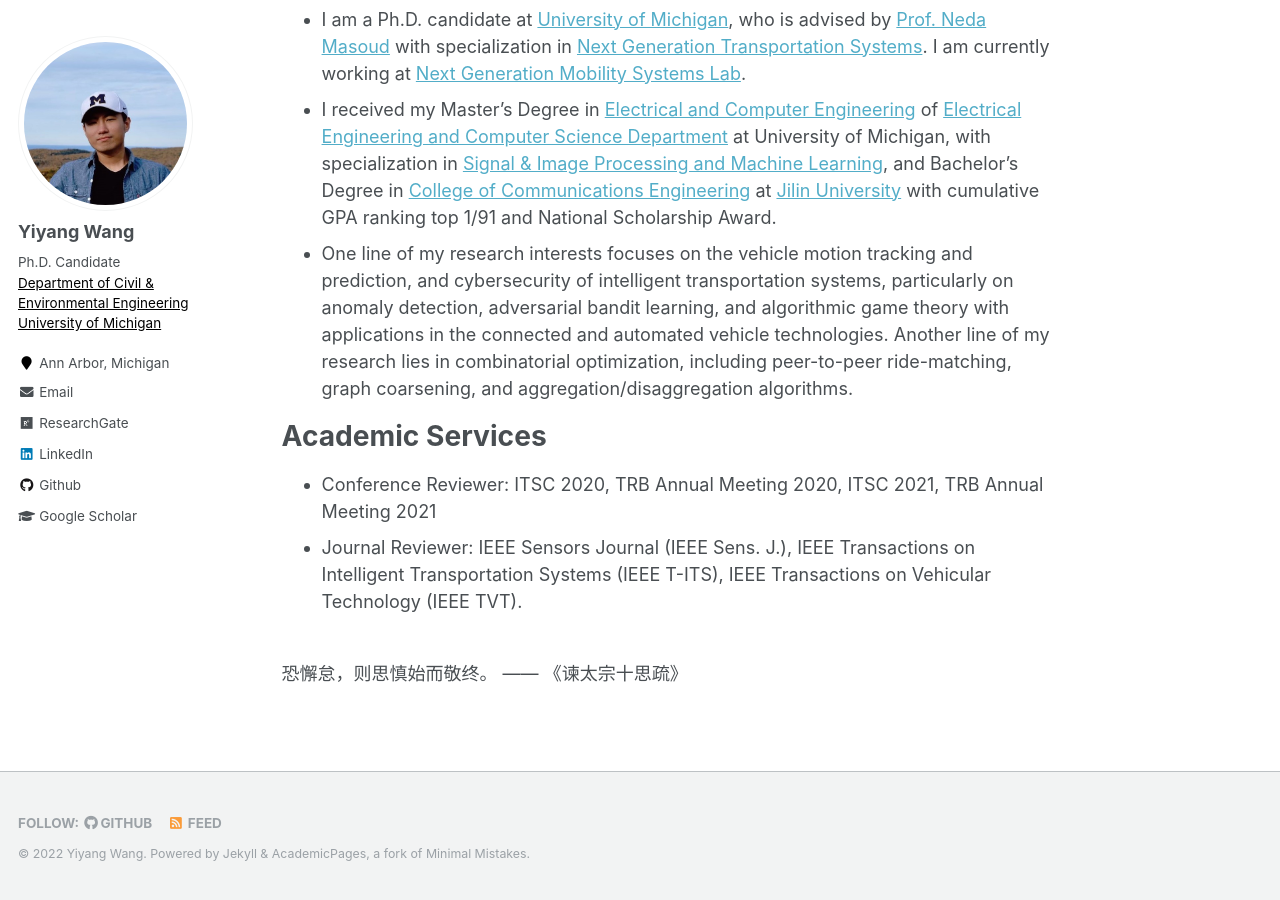
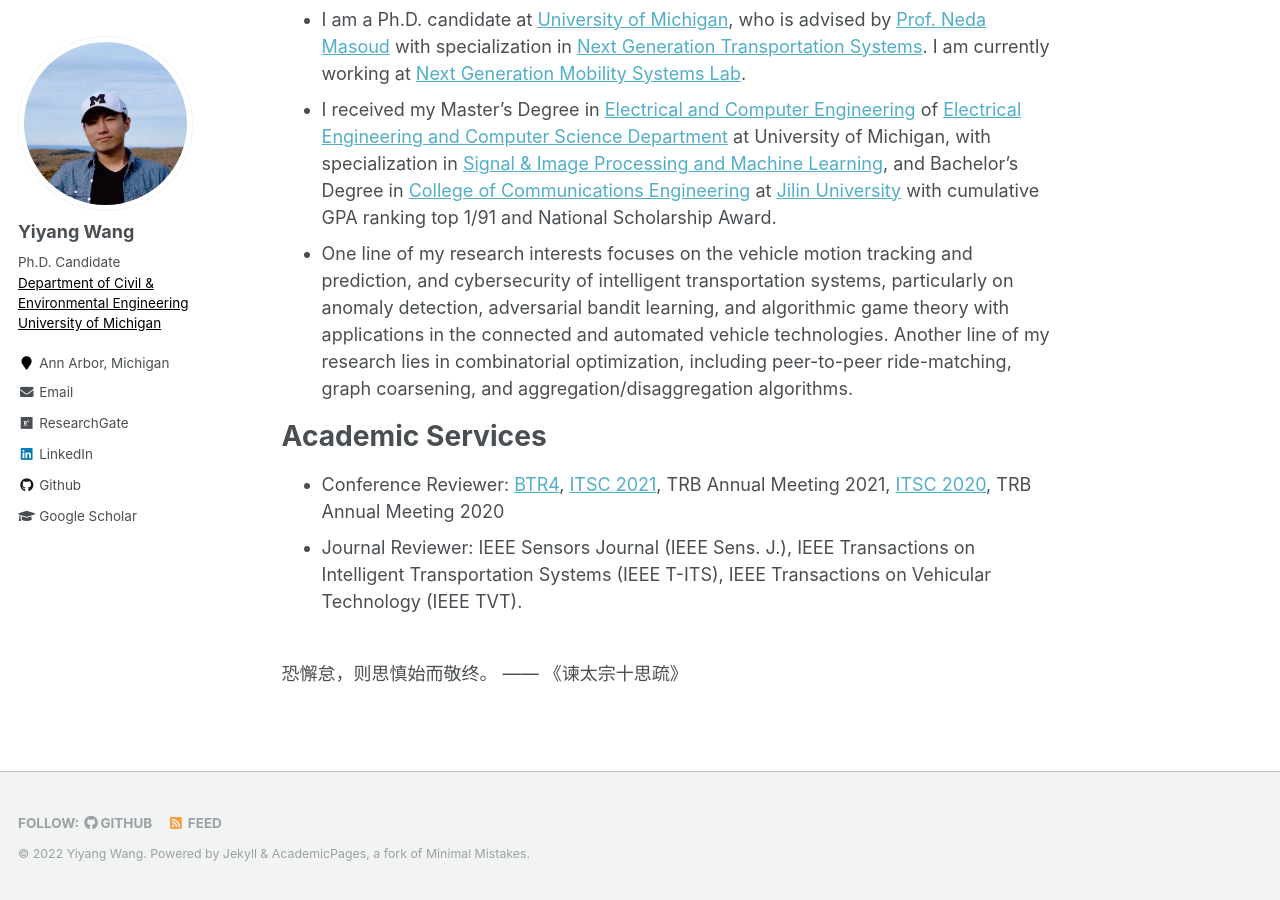
Before and after one commit to yiyangwan/yiyangwan.github.io, a Jekyll site: the page built from _pages/about.md, in a window 1280 px wide and 900 px high, scrolled down 553 px. Built offline with Jekyll 4.4.1, drawn with Linux system fonts in a browser that asks for light colours.

Commit message:
Update about.md

```diff
--- a/_pages/about.md
+++ b/_pages/about.md
@@ -20,7 +20,7 @@
 * One line of my research interests focuses on the vehicle motion tracking and prediction, and cybersecurity of intelligent transportation systems, particularly on anomaly detection, adversarial bandit learning, and algorithmic game theory with applications in the connected and automated vehicle technologies. Another line of my research lies in combinatorial optimization, including peer-to-peer ride-matching, graph coarsening, and aggregation/disaggregation algorithms.
 
 # Academic Services
-* Conference Reviewer: ITSC 2020, TRB Annual Meeting 2020, ITSC 2021, TRB Annual Meeting 2021
+* Conference Reviewer: [BTR4](https://easychair.org/cfp/BTR4), [ITSC 2021](https://2021.ieee-itsc.org/), TRB Annual Meeting 2021, [ITSC 2020](https://www.ieee-itsc2020.org/), TRB Annual Meeting 2020
 * Journal Reviewer: IEEE Sensors Journal (IEEE Sens. J.), IEEE Transactions on Intelligent Transportation Systems (IEEE T-ITS), IEEE Transactions on Vehicular Technology (IEEE TVT).
 
 <br>恐懈怠，则思慎始而敬终。 ——  《谏太宗十思疏》
```
